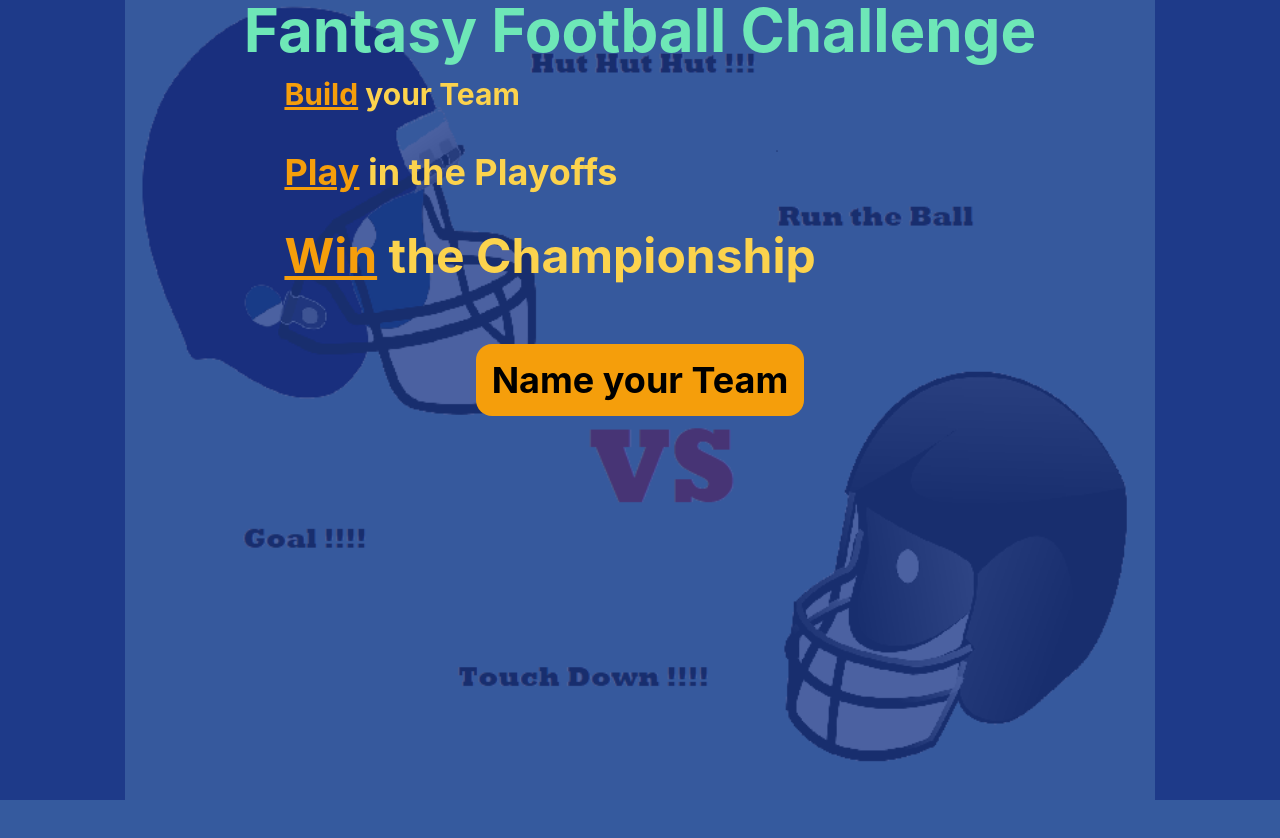
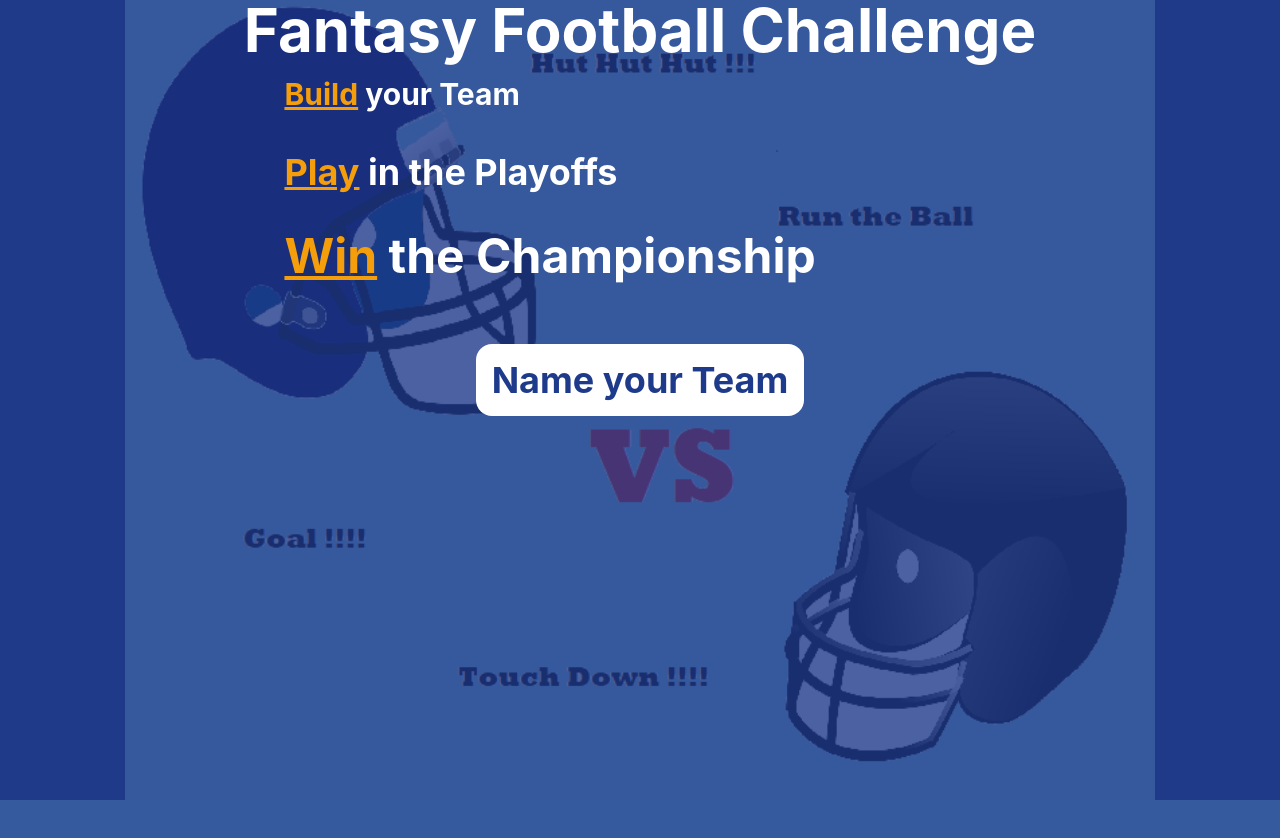
Before and after one commit to jcsmileyjr/fantasy-football-challenge, a React (Create React App) app: page / in a window 1280 px wide. Shown: the top 838 px of the page. Built offline with nearby package versions, Linux system fonts and the light colour scheme.

Commit message:
Playing around with White and Orange as main colors

```diff
--- a/src/App.js
+++ b/src/App.js
@@ -152,7 +152,7 @@ function App() {
   return (
     <div className={`App flex-col h-screen bg-fixed bg-center bg-contain bg-no-repeat ${challengeStage === 0?"bg-football-pattern":"bg-blue-900"} ${challengeStage === 1?"bg-football-names":"bg-blue-900"} `} >
       <div className={`bg-blue-900 bg-opacity-80 ${challengeStage > 1?"bg-opacity-100":"bg-none"}`}>
-        <header className="flex-1 text-green-300 text-center font-bold text-2xl sm:text-6xl sm:mb-4">
+        <header className="flex-1 text-white text-center font-bold text-2xl sm:text-6xl sm:mb-4">
           Fantasy Football Challenge
         </header>
         <main>
--- a/src/components/Brackets.js
+++ b/src/components/Brackets.js
@@ -53,7 +53,7 @@ const Bracket = ({ home, visiting, userTeam }) => {
           src={BlueHelmet}
           alt="Blue football helmet"
         />
-        <strong className="text-3xl md:text-6xl text-red-600">VS</strong>
+        <strong className="text-3xl md:text-6xl text-yellow-500">VS</strong>
         <img
           className="w-1/4 md:w-1/5 lg:w-1/6"
           src={BlackHelmet}
@@ -63,14 +63,14 @@ const Bracket = ({ home, visiting, userTeam }) => {
       <div className="flex justify-between flex-row mx-4">
         <p
           className={`font-bold  md:text-3xl font-serif ${
-            home === userTeam ? "text-green-500" : visiting === userTeam ? "text-gray-900":"text-yellow-500"
+            home === userTeam ? "text-green-500" : visiting === userTeam ? "text-gray-900":"text-white"
           }`}
         >
           {home}
         </p>
         <p
           className={`font-bold  md:text-3xl font-serif ${
-            visiting === userTeam ? "text-green-500" : home === userTeam ? "text-gray-900":"text-yellow-500"
+            visiting === userTeam ? "text-green-500" : home === userTeam ? "text-gray-900":"text-white"
           } `}
         >
           {visiting}
@@ -100,10 +100,10 @@ const Brackets = ({ play, currentBrackets, userTeam, roundStats }) => {
         closeModal={closeModal}
       />
       <section>
-        {currentBrackets.length === 8 && <p className="text-center font-bold text-white underline text-lg md:text-4xl ">Round 1: <span className="text-red-500">16 Teams</span></p>}
-        {currentBrackets.length === 4 && <p className="text-center font-bold text-white underline text-lg md:text-4xl ">Round 2: <span className="text-red-500">8 Teams </span></p>}
-        {currentBrackets.length === 2 && <p className="text-center font-bold text-white underline text-lg md:text-4xl ">Play Offs: <span className="text-red-500">4 Teams </span></p>}
-        {currentBrackets.length === 1 && <p className="text-center font-bold text-white underline text-lg md:text-4xl ">Championship: <span className="text-red-500"> 2 Teams </span></p>}
+        {currentBrackets.length === 8 && <p className="text-center font-bold text-white underline text-lg md:text-4xl ">Round 1: <span className="text-yellow-500">16 Teams</span></p>}
+        {currentBrackets.length === 4 && <p className="text-center font-bold text-white underline text-lg md:text-4xl ">Round 2: <span className="text-yellow-500">8 Teams </span></p>}
+        {currentBrackets.length === 2 && <p className="text-center font-bold text-white underline text-lg md:text-4xl ">Play Offs: <span className="text-yellow-500">4 Teams </span></p>}
+        {currentBrackets.length === 1 && <p className="text-center font-bold text-white underline text-lg md:text-4xl ">Championship: <span className="text-yellow-500"> 2 Teams </span></p>}
       </section>
       <div className={`${showModal && currentBrackets.length !== 8 ? "opacity-20":""}`}>
         <section className=" small-phone:-mt-4 -mt-8">
--- a/src/components/Lose.js
+++ b/src/components/Lose.js
@@ -4,13 +4,13 @@ const Lose = ({team, restart, games}) => {
     return(
         <article className="h-screen flex flex-col ">
             <img src={Helmets} alt="blue and black clashing football helmets" className="lg:w-7/12 xl:w-6/12 2xl:w-5/12 lg:mx-auto" />
-            <h1 className="mt-4 font-bold text-yellow-500 text-3xl md:text-6xl text-center">Game Over</h1>
+            <h1 className="mt-4 font-bold text-white text-3xl md:text-6xl text-center">Game Over</h1>
             {games.length === 1 && (games.home === team || games.visiting === team)
                 ?<p className="mt-2 mx-4 text-center text-yellow-300 text-xl md:text-2xl lg:text-4xl">Team "{team}" lose the Championship.</p>
                 :<p className="mt-2 mx-4 text-center text-yellow-300 text-xl md:text-2xl lg:text-4xl">Team "{team}" didn't make the play-offs.</p>
             }
 
-            <button type="button" className="mt-12 font-bold bg-yellow-500 text-black rounded-2xl md:text-4xl mx-4 md:mx-20 lg:mx-40 xl:mx-60 md:py-2 lg:py-4" onClick={restart}>Play Again</button>
+            <button type="button" className="mt-12 font-bold text-blue-900 bg-white rounded-2xl md:text-4xl mx-4 md:mx-20 lg:mx-40 xl:mx-60 md:py-2 lg:py-4" onClick={restart}>Play Again</button>
         </article>
     );
 }
--- a/src/components/NextButton.js
+++ b/src/components/NextButton.js
@@ -2,7 +2,7 @@
 const NextButton = ({next, title, enable=false}) => {
     return(
         <section className="text-center flex-3 flex justify-center small-phone:mt-8 mt-16">
-            <button disabled={enable} className="font-bold bg-yellow-500 text-black p-2 md:p-4 rounded-2xl md:text-4xl" type="button" onClick={next}>{title}</button>
+            <button disabled={enable} className="font-bold text-blue-900 bg-white p-2 md:p-4 rounded-2xl md:text-4xl" type="button" onClick={next}>{title}</button>
         </section>
     );
 }
--- a/src/components/Title.js
+++ b/src/components/Title.js
@@ -4,13 +4,13 @@ const Title = ({ next }) => {
   return (
     <article className="flex-col h-screen ">
       <section className="mt-4 ml-4 md:mx-24 lg:w-4/6 xl:w-4/6 2xl:w-3/6 lg:mx-auto flex-2">
-        <p className="text-yellow-300 sm:mx-auto sm:w-11/12 md:w-10/12 mb-10 font-bold small-phone:text-base text-xl md:text-2xl lg:text-3xl 2xl:text-2xl">
+        <p className="text-white sm:mx-auto sm:w-11/12 md:w-10/12 mb-10 font-bold small-phone:text-base text-xl md:text-2xl lg:text-3xl 2xl:text-2xl">
           <span className="underline text-yellow-500">Build</span> your Team
         </p>
-        <p className="text-yellow-300 sm:mx-auto sm:w-11/12 md:w-10/12 mb-10 font-bold small-phone:text-lg text-2xl md:text-3xl lg:text-4xl 2xl:text-3xl">
+        <p className="text-white sm:mx-auto sm:w-11/12 md:w-10/12 mb-10 font-bold small-phone:text-lg text-2xl md:text-3xl lg:text-4xl 2xl:text-3xl">
           <span className="underline text-yellow-500">Play</span> in the Playoffs
         </p>
-        <p className="text-yellow-300 sm:mx-auto sm:w-11/12 md:w-10/12 mb-8 font-bold small-phone:text-xl text-3xl md:text-4xl lg:text-5xl 2xl:text-5xl">
+        <p className="text-white sm:mx-auto sm:w-11/12 md:w-10/12 mb-8 font-bold small-phone:text-xl text-3xl md:text-4xl lg:text-5xl 2xl:text-5xl">
           <span className="underline text-yellow-500">Win</span> the Championship
         </p>
       </section>
--- a/src/components/Won.js
+++ b/src/components/Won.js
@@ -5,9 +5,9 @@ const Won = ({restart}) => {
     return(
         <article className="h-screen flex flex-col ">
             <img src={Trophy} className="md:w-9/12 lg:w-7/12 xl:w-6/12 2xl:w-5/12 md:mx-auto" alt="Trophy" />
-            <p className="mt-4 font-bold text-3xl md:text-6xl text-center text-yellow-500">Congrats</p>
+            <p className="mt-4 font-bold text-3xl md:text-6xl text-center text-white">Congrats</p>
             <p className="mt-2 mx-4 text-center text-xl md:text-3xl text-yellow-300">You are the Champion!!!</p>
-            <button type="button" className="mt-12 font-bold bg-yellow-500 text-black rounded-2xl md:text-4xl mx-4 lg:mx-60 xl:mx-80 2xl:mx-96" onClick={restart}>Play Again</button>
+            <button type="button" className="mt-12 font-bold text-blue-900 bg-white rounded-2xl md:text-4xl mx-4 lg:mx-60 xl:mx-80 2xl:mx-96" onClick={restart}>Play Again</button>
         </article>
     );
 };
```
